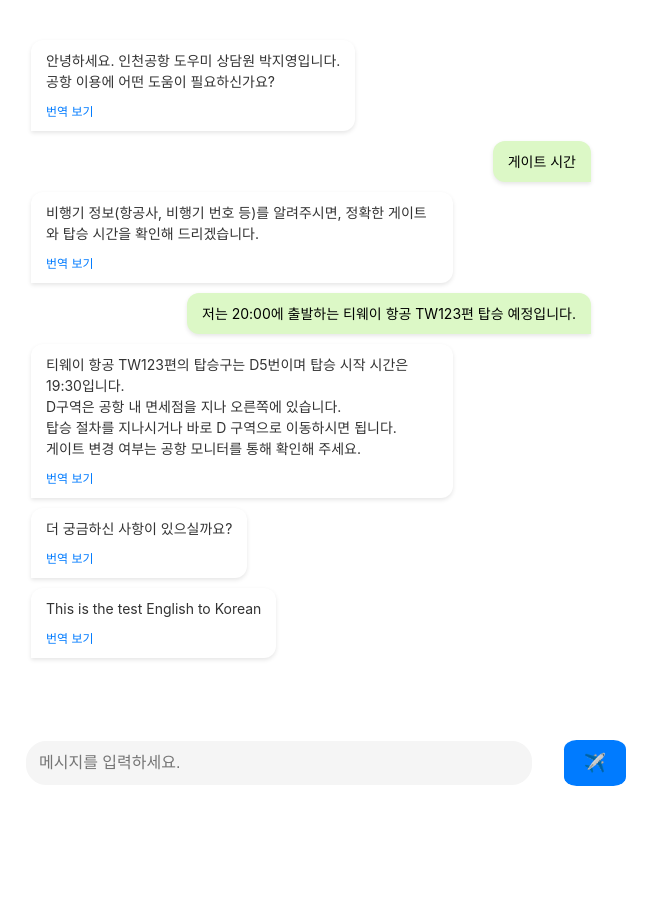
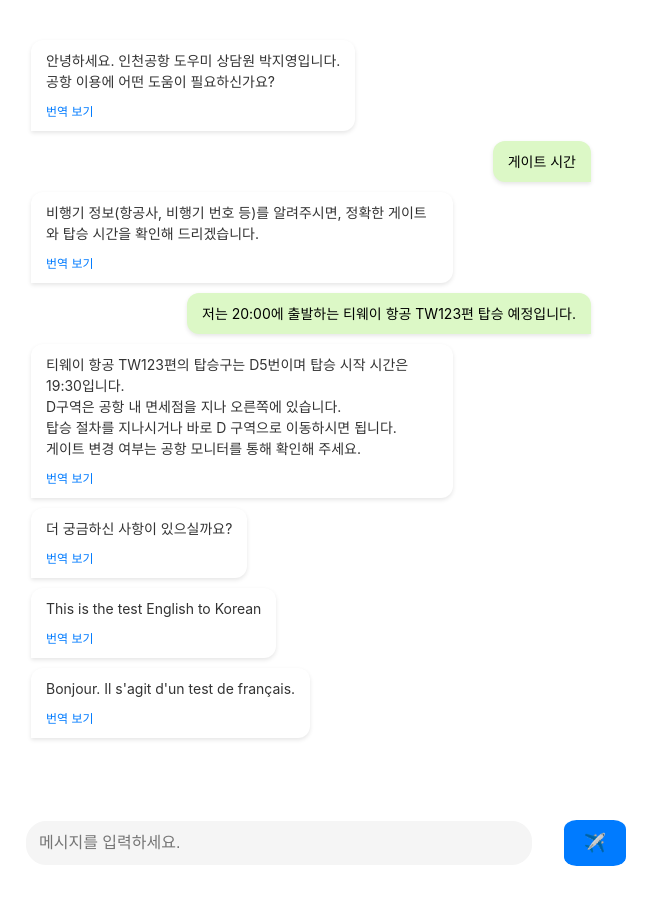
Before and after one commit to 2024Network-6-chatting/chatting-client, a React (Create React App) app: page / in a window 1280 px wide. Shown: the top 904 px of the page, without its empty margins (329-986 px from the left). Before the commit the page ends 840 px from the top, so only its background shows below. Built offline with nearby package versions, Linux system fonts and the light colour scheme.

Commit message:
feat: 영어가 아닌 언어는 영어로 번역 추가

```diff
--- a/src/App.js
+++ b/src/App.js
@@ -39,6 +39,7 @@ function App() {
       },
       { id: 6, text: "더 궁금하신 사항이 있으실까요?", isSender: false },
       { id: 7, text: "This is the test English to Korean", isSender: false },
+      { id: 8, text: "Bonjour. Il s'agit d'un test de français.", isSender: false },
     ]);
   }, []);
   const [inputMessage, setInputMessage] = useState(""); // 입력 메시지,
--- a/src/GeminiAI.js
+++ b/src/GeminiAI.js
@@ -7,9 +7,11 @@ export const traslateGeminiAI = async (userInput) => {
   const url = `https://generativelanguage.googleapis.com/v1beta/models/gemini-1.5-flash:generateContent?key=${apiKey}`;
 
     //프롬프트 설정
+    //채팅 언어가 영어가 아니라면, 영어로 번역
+    //채팅 언어가 영어라면 한국어로 번역
   const prompt = `You are a translator in chatting system between employees in airport.
                 Don't distrupt the original message's meaning.
-                If the text is Korean, translate it into English.
+                If the text is not English, translate it into English.
                 If the text is in English, translate it into Korean: "${userInput}"`;
 
   const data = {
```
